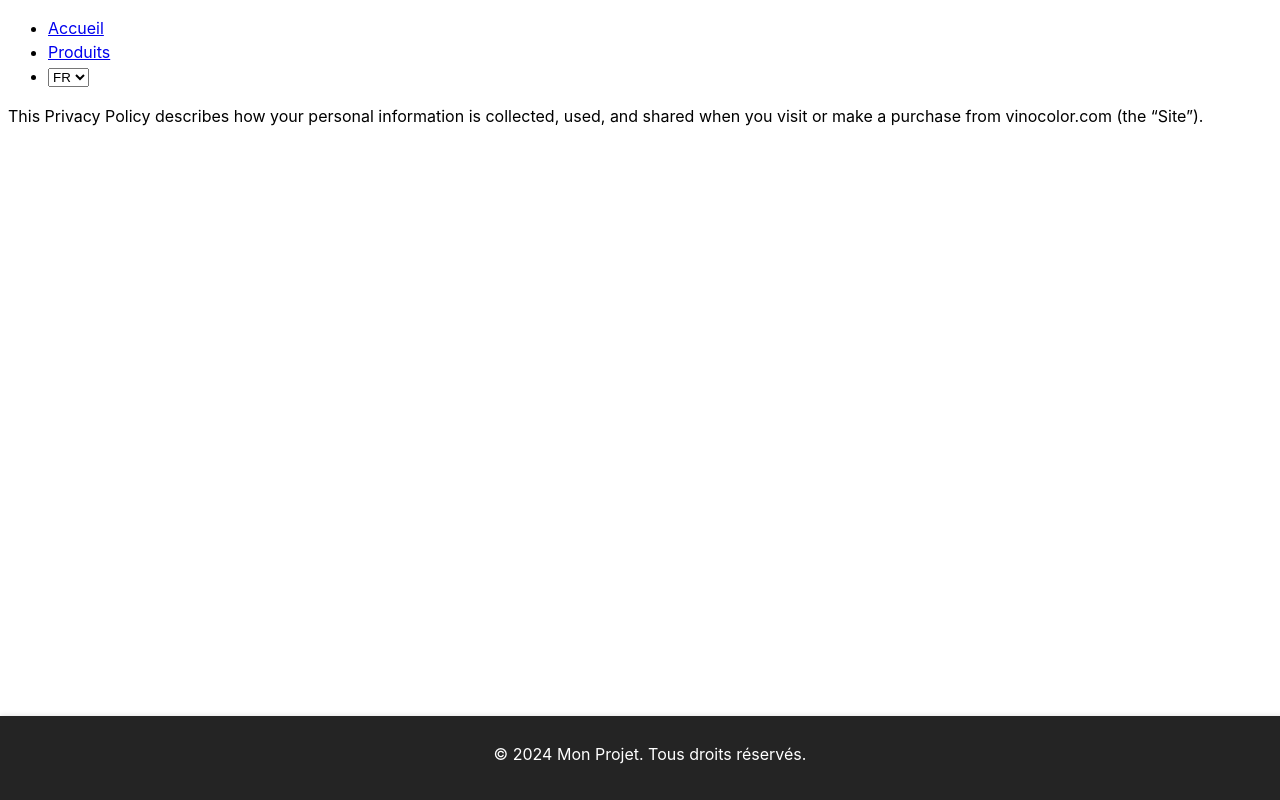
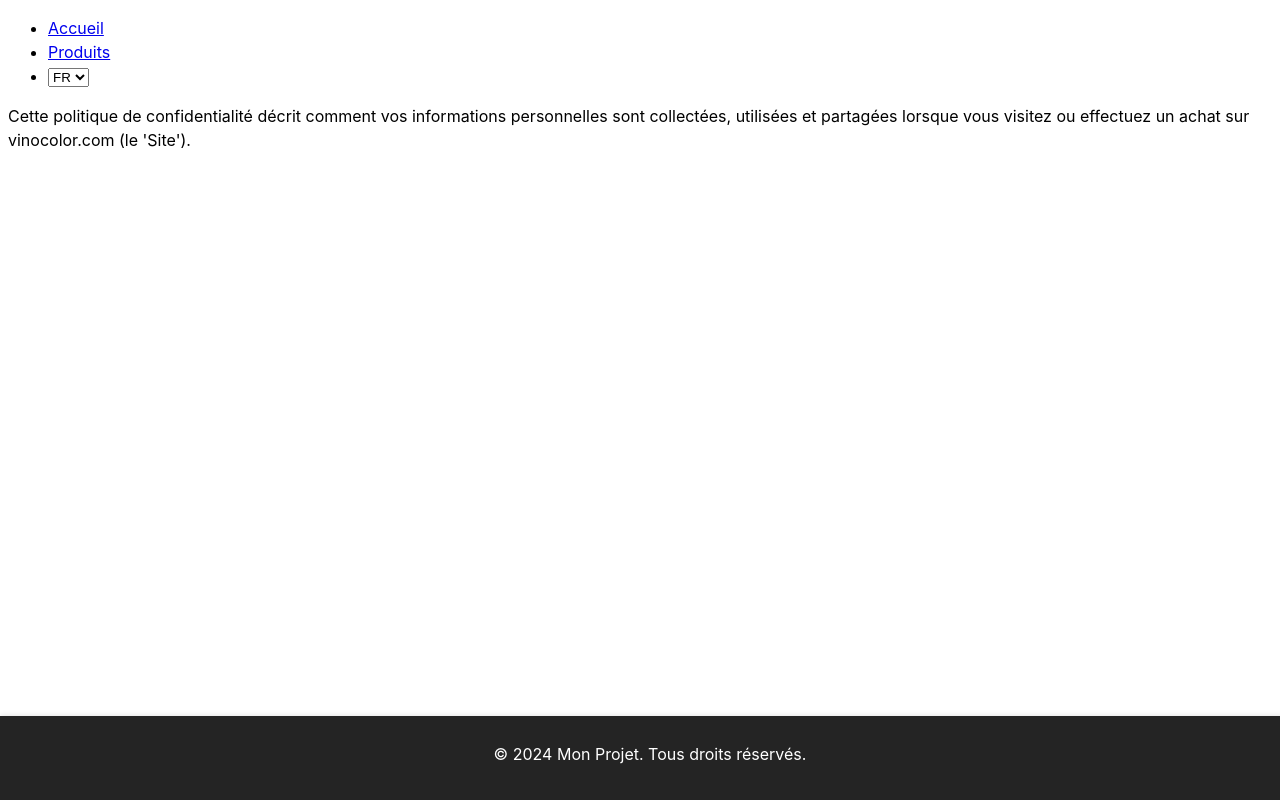
Before and after one commit to thomasperrein/vinocolor, a React (Vite) app in the folder frontend/: page /privacy-policy in a window 1280 px wide. Built offline with nearby package versions, Linux system fonts and the light colour scheme; what medusa-react would draw is missing.

Commit message:
fixup! feat: add page for privacy policy

```diff
--- a/frontend/public/translations/en/translations.json
+++ b/frontend/public/translations/en/translations.json
@@ -4,5 +4,9 @@
     },
     "products": {
         "name": "Products"
+    },
+    "privacy-policy": {
+        "name": "Privacy Policy",
+        "content": "This Privacy Policy describes how your personal information is collected, used, and shared when you visit or make a purchase from vinocolor.com (the 'Site')."
     }
 }
--- a/frontend/public/translations/fr/translations.json
+++ b/frontend/public/translations/fr/translations.json
@@ -4,5 +4,9 @@
     },
     "products": {
         "name": "Produits"
+    },
+    "privacy-policy": {
+        "name": "Politique de vie privée",
+        "content": "Cette politique de confidentialité décrit comment vos informations personnelles sont collectées, utilisées et partagées lorsque vous visitez ou effectuez un achat sur vinocolor.com (le 'Site')."
     }
 }
--- a/frontend/src/components/NavBar.tsx
+++ b/frontend/src/components/NavBar.tsx
@@ -3,7 +3,7 @@ import { useTranslation } from "react-i18next";
 import { Link } from "react-router-dom";
 
 export default function Navbar() {
-  const { t, i18n } = useTranslation("en", { useSuspense: false });
+  const { t, i18n } = useTranslation("fr", { useSuspense: false });
 
   const handleLangChange = (event: ChangeEvent<HTMLSelectElement>) => {
     i18n.changeLanguage(event.target.value);
--- a/frontend/src/components/PrivacyPolicy.tsx
+++ b/frontend/src/components/PrivacyPolicy.tsx
@@ -1,11 +1,10 @@
+import { useTranslation } from "react-i18next";
+
 export default function PrivacyPolicy() {
+  const { t } = useTranslation("fr", { useSuspense: false });
   return (
     <div>
-      <p>
-        This Privacy Policy describes how your personal information is
-        collected, used, and shared when you visit or make a purchase from
-        vinocolor.com (the “Site”).
-      </p>
+      <p>{t("privacy-policy.content")}</p>
     </div>
   );
 }
```
